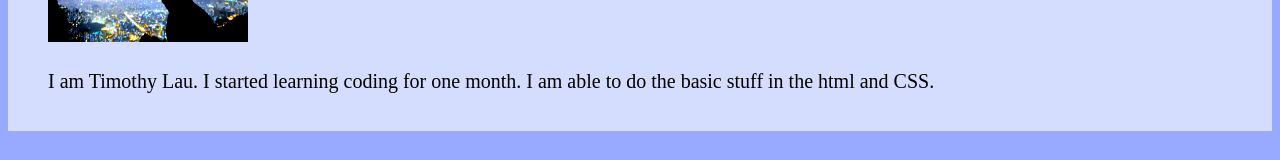
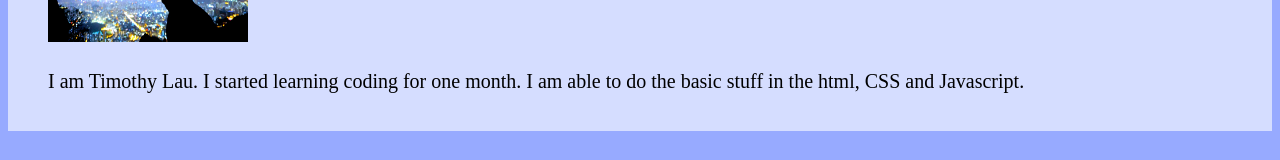
Before and after one commit to timo9939/timothy-assignment2, a plain HTML site: page index.html in a window 1280 px wide. Shown: the part 413-573 px from the top of the page. Drawn offline with Linux system fonts and the light colour scheme.

Commit message:
About me updated

```diff
--- a/index.html
+++ b/index.html
@@ -31,7 +31,7 @@
     <li><img id="about-me-photo" src="image/Profile-picture.jpg" alt="my-icon" width="200" height="150"></li>
     <br/>
     <li><div id="about-me-discription">
-      I am Timothy Lau. I started learning coding for one month. I am able to do the basic stuff in the html and CSS.
+      I am Timothy Lau. I started learning coding for one month. I am able to do the basic stuff in the html, CSS and Javascript.
     </div></li></ul>
     <br/>
     </section>
```
